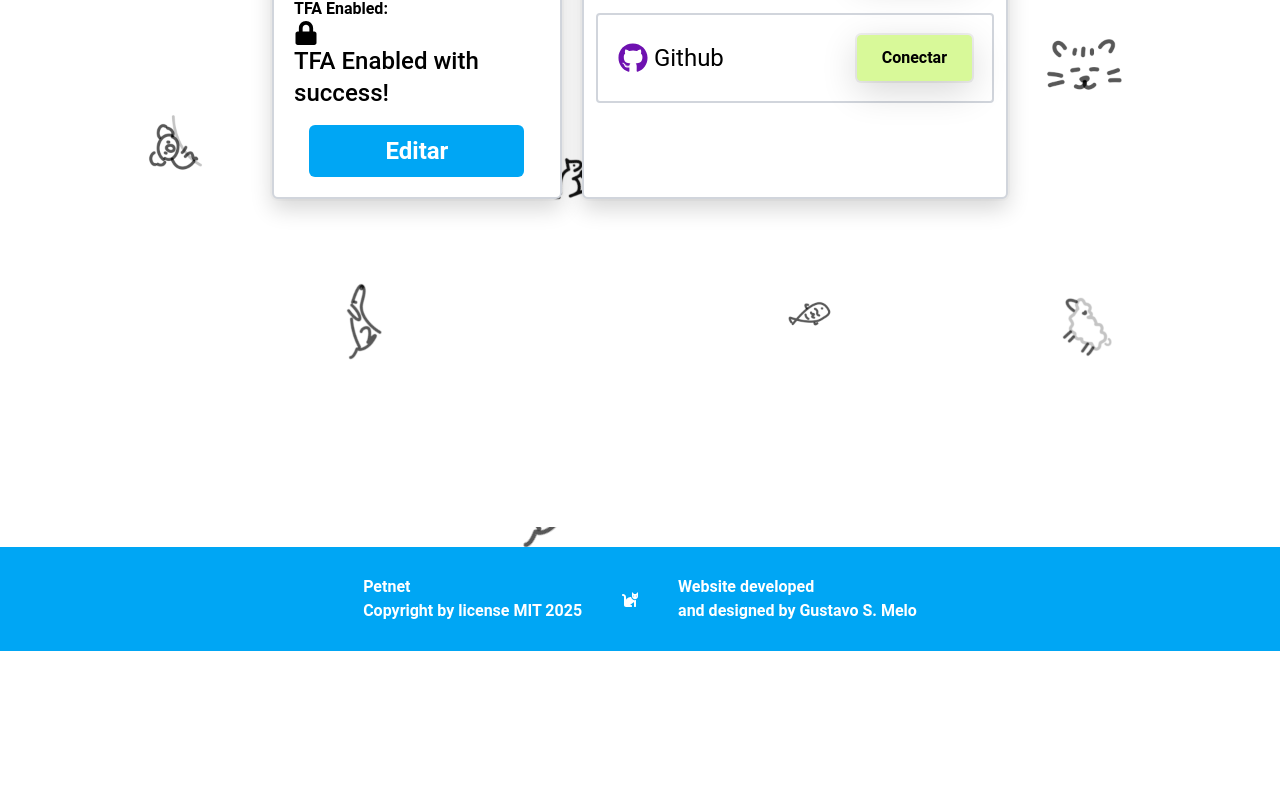
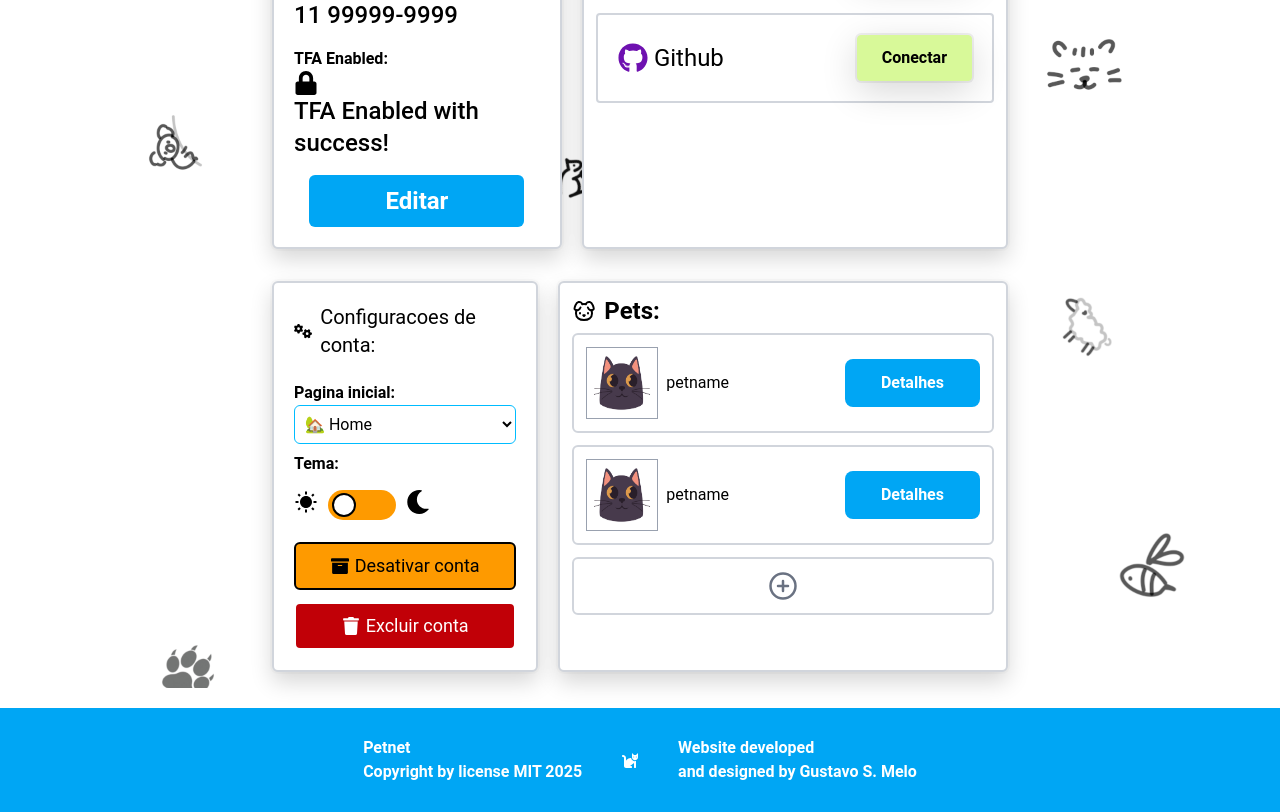
Before and after one commit to GustavoSMelo/petnet, a Next.js app: page /profile/user in a window 1280 px wide. Shown: the part 401-1213 px from the top of the page. Before the commit the page ends 1052 px from the top, so only its background shows below. Built offline with nearby package versions, Linux system fonts and the light colour scheme.

Commit message:
:construction: working on profile page

```diff
--- a/src/app/profile/user/page.tsx
+++ b/src/app/profile/user/page.tsx
@@ -1,9 +1,21 @@
 "use client";
 
-import { FaFacebook, FaGithub, FaLock, FaUser } from "react-icons/fa";
+import {
+    FaArchive,
+    FaFacebook,
+    FaGithub,
+    FaLock,
+    FaMoon,
+    FaTrash,
+    FaUser,
+} from "react-icons/fa";
 import "./userprofile.style.css";
 import Footer from "@petnet/components/footer";
 import { AiFillGoogleCircle } from "react-icons/ai";
+import { FaGears } from "react-icons/fa6";
+import { IoMdSunny } from "react-icons/io";
+import { LuDog } from "react-icons/lu";
+import { FiPlusCircle } from "react-icons/fi";
 
 const UserProfile = () => {
     return (
@@ -11,7 +23,10 @@ const UserProfile = () => {
             <main className="mainUserProfileContainer">
                 <div className="userProfileWrapper">
                     <aside>
-                        <FaUser />
+                        <span>
+                            <FaUser className="subtitleIcon" />
+                            <h3>Configuracoes de usuario</h3>
+                        </span>
 
                         <label>Name: </label>
                         <p>Gustavo Melo</p>
@@ -38,23 +53,114 @@ const UserProfile = () => {
                         <ul>
                             <li>
                                 <span>
-                                    <AiFillGoogleCircle className="socialMediaIcon socialMediaIconGoogleConnect" /> Google{" "}
+                                    <AiFillGoogleCircle className="socialMediaIcon socialMediaIconGoogleConnect" />{" "}
+                                    Google{" "}
                                 </span>
                                 <button type="button">Conectar</button>
                             </li>
 
                             <li>
                                 <span>
-                                    <FaFacebook className="socialMediaIcon socialMediaIconFacebookConnect" /> Facebook{" "}
+                                    <FaFacebook className="socialMediaIcon socialMediaIconFacebookConnect" />{" "}
+                                    Facebook{" "}
                                 </span>
-                                <button type="button" className="btnDisconnect">Conectar</button>
+                                <button type="button" className="btnDisconnect">
+                                    Conectar
+                                </button>
                             </li>
 
                             <li>
                                 <span>
-                                    <FaGithub className="socialMediaIcon socialMediaIconGithubConnect" /> Github{" "}
+                                    <FaGithub className="socialMediaIcon socialMediaIconGithubConnect" />{" "}
+                                    Github{" "}
                                 </span>
-                                <button type="button" className="btnConnect">Conectar</button>
+                                <button type="button" className="btnConnect">
+                                    Conectar
+                                </button>
+                            </li>
+                        </ul>
+                    </section>
+                </div>
+
+                <div className="userProfileWrapper">
+                    <aside className="accountConfigWrapper">
+                        <span>
+                            <FaGears className="subtitleIcon" />
+                            <h3>Configuracoes de conta: </h3>
+                        </span>
+
+                        <div className="accountInitialPageConfig">
+                            <label>Pagina inicial: </label>
+                            <select>
+                                <option>🏡 Home</option>
+                                <option>📷 Galeria</option>
+                                <option>📱 Feed</option>
+                                <option>🕹 Atividades</option>
+                            </select>
+                        </div>
+
+                        <label>Tema: </label>
+                        <div className="switchContainer">
+                            <p>
+                                <IoMdSunny />
+                            </p>
+                            <button className="btnSwitch btnSwitchLightTheme">
+                                <span className=""></span>
+                            </button>
+                            <p>
+                                <FaMoon />
+                            </p>
+                        </div>
+
+                        <div className="btnContainer">
+                            <button className="btnDisable" type="button">
+                                <FaArchive className="btnIcons" /> Desativar
+                                conta
+                            </button>
+                            <button className="btnRemove" type="button">
+                                <FaTrash className="btnIcons" /> Excluir conta
+                            </button>
+                        </div>
+                    </aside>
+
+                    <section className="petsContainer">
+                        <h3>
+                            <LuDog className="subtitleIcon" /> Pets:
+                        </h3>
+
+                        <ul>
+                            <li className="listItemPet">
+                                <figure>
+                                    <img
+                                        src="/assets/catface.jpg"
+                                        alt="image"
+                                    />
+                                    <figcaption>petname</figcaption>
+                                </figure>
+
+                                <div>
+                                    <button className="btnDetails">
+                                        Detalhes
+                                    </button>
+                                </div>
+                            </li>
+                            <li>
+                                <figure>
+                                    <img
+                                        src="/assets/catface.jpg"
+                                        alt="image"
+                                    />
+                                    <figcaption>petname</figcaption>
+                                </figure>
+
+                                <div>
+                                    <button className="btnDetails">
+                                        Detalhes
+                                    </button>
+                                </div>
+                            </li>
+                            <li className="addPet">
+                                <FiPlusCircle />
                             </li>
                         </ul>
                     </section>
--- a/src/app/profile/user/userprofile.style.css
+++ b/src/app/profile/user/userprofile.style.css
@@ -18,6 +18,14 @@
             rounded-md
             p-5
             mr-5;
+
+            span {
+                @apply flex items-center text-xl mb-2.5;
+
+                .subtitleIcon {
+                    @apply mr-2;
+                }
+            }
 
             label {
                 @apply font-semibold mt-3;
@@ -101,5 +109,126 @@
                 }
             }
         }
+
+        .accountConfigWrapper {
+            .accountInitialPageConfig {
+                @apply flex flex-col mb-2;
+
+                select {
+                    @apply border-1 border-sky-400 py-2 px-1.5 rounded-md;
+                }
+            }
+
+            div.switchContainer {
+                @apply flex mt-3.5;
+                .btnSwitch {
+                    @apply w-17
+                        bg-sky-400
+                        rounded-full
+                        px-1
+                        py-0.5
+                        h-7.5
+                        mx-2.5 cursor-pointer
+                        flex
+                        items-center
+                        pt-[12px];
+
+                    span {
+                        @apply bg-white p-2.5 mt-[.5px] rounded-full w-3 border-2;
+                    }
+                }
+
+                .btnSwitchLightTheme {
+                    @apply bg-amber-500 justify-start;
+                }
+
+                .btnSwitchDarkTheme {
+                    @apply bg-sky-900 justify-end;
+                }
+            }
+
+            .btnContainer {
+                @apply flex flex-col;
+                button {
+                    @apply border-2 mt-3 p-2 rounded-md text-lg flex items-center justify-center;
+
+                    .btnIcons {
+                        @apply mr-1.5;
+                    }
+                }
+
+                button.btnDisable {
+                    @apply bg-amber-500;
+                }
+
+                button.btnRemove {
+                    @apply bg-red-700 text-white;
+                }
+            }
+        }
+
+        .petsContainer {
+            @apply w-2/3
+            bg-white
+            border-2
+            border-gray-300
+            shadow-minimalistWithShadowAlt
+            rounded-md
+            p-3;
+
+            h3 {
+                @apply flex text-2xl items-center font-bold;
+
+                .subtitleIcon {
+                    @apply mr-2;
+                }
+            }
+
+            ul {
+                @apply flex flex-col;
+                li {
+                    @apply flex
+                    justify-between
+                    border-gray-300
+                    border-2
+                    rounded-md
+                    p-3
+                    items-center my-1.5;
+                    figure {
+                        @apply flex items-center;
+
+                        img {
+                            @apply size-18 border-1 border-gray-400;
+                        }
+
+                        figcaption {
+                            @apply ml-2;
+                        }
+                    }
+
+                    div {
+                        .btnDetails {
+                            @apply bg-sky-500
+                            items-center
+                            text-white
+                            font-bold
+                            px-9
+                            py-3
+                            rounded-lg
+                            cursor-pointer;
+                        }
+                    }
+                }
+
+                li.addPet {
+                    @apply text-3xl
+                    text-center
+                    flex
+                    justify-center
+                    text-gray-500
+                    cursor-pointer;
+                }
+            }
+        }
     }
 }
```
